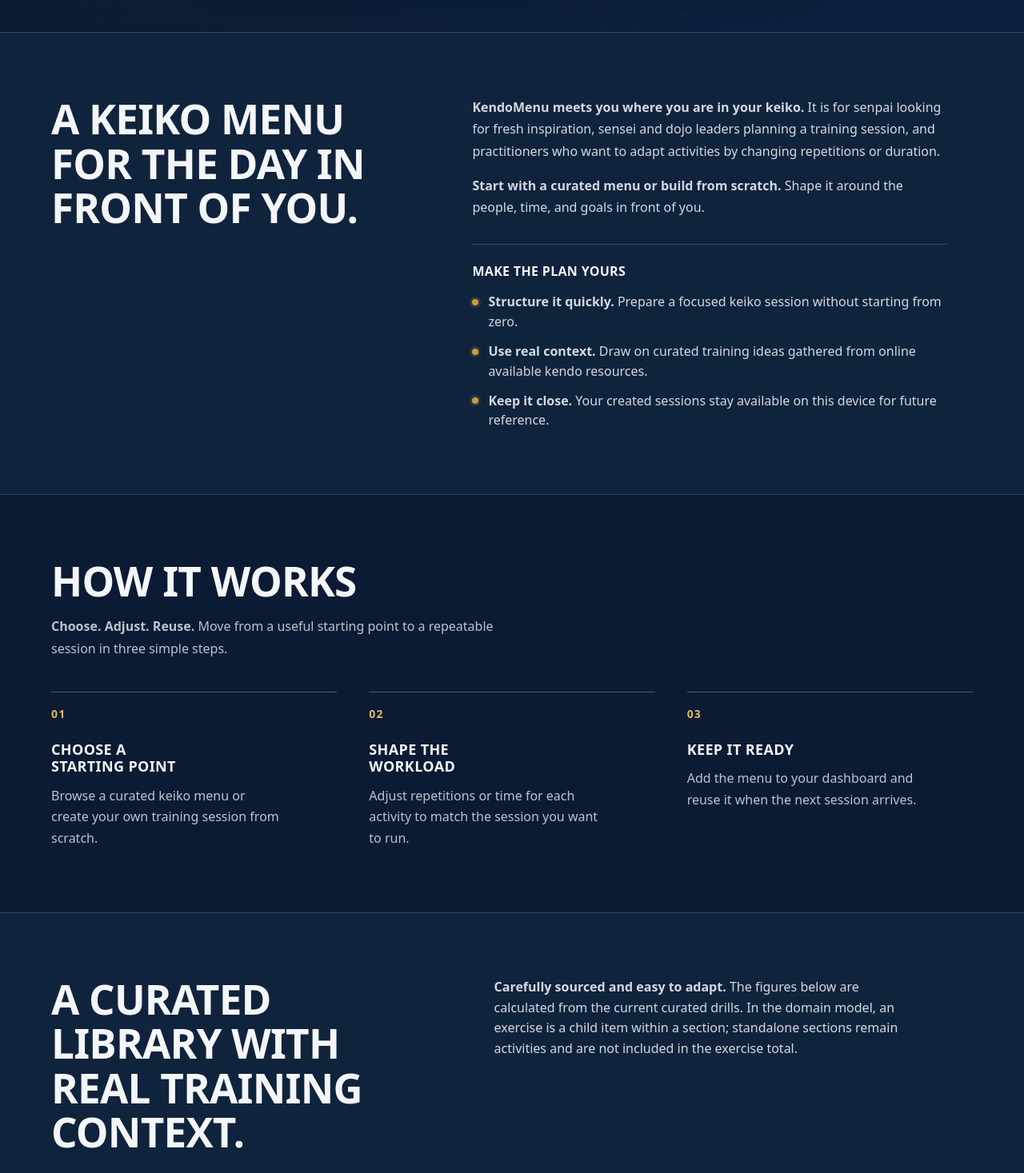
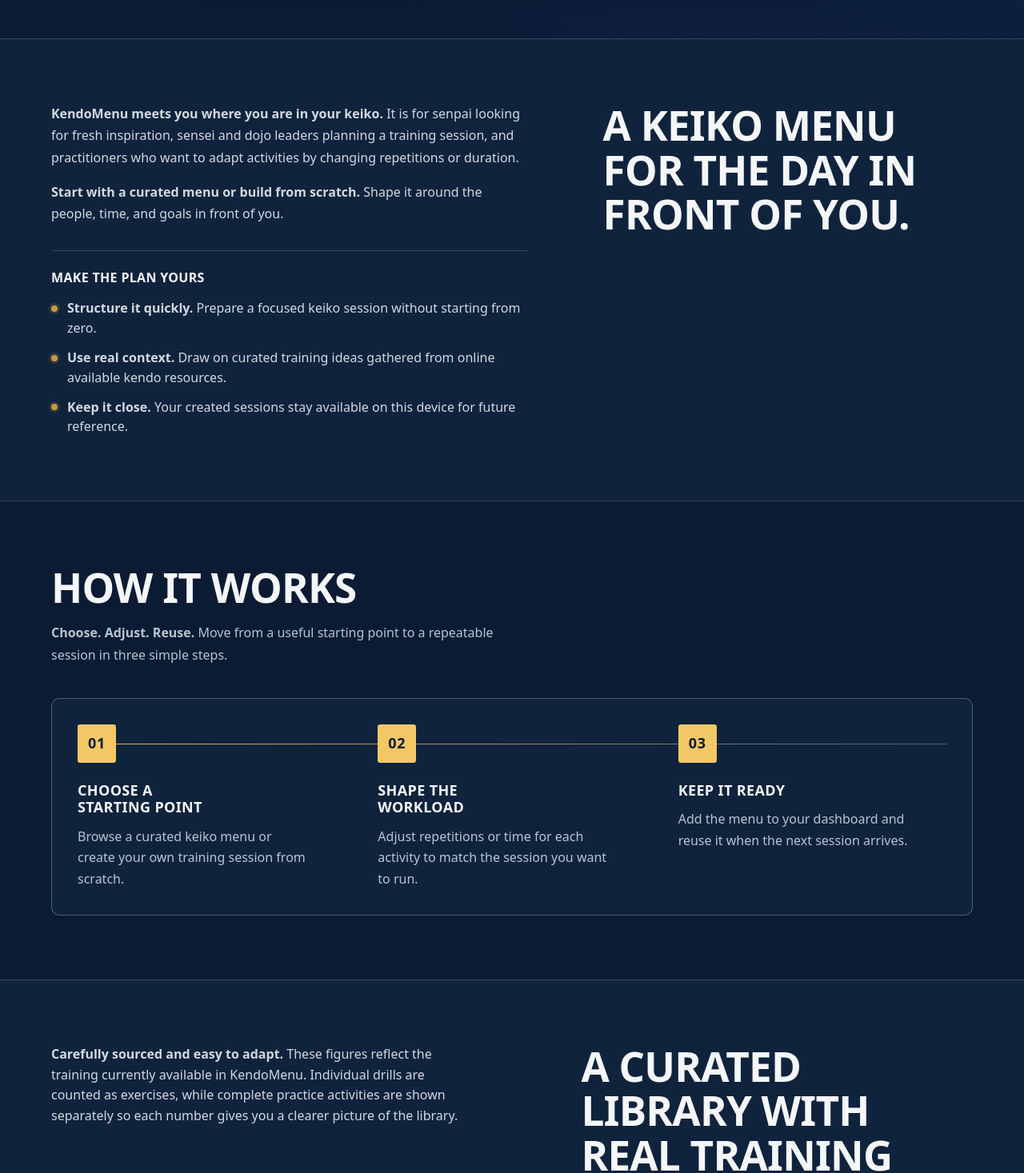
Before and after one commit to JavierMarro/kendo-menu, a React (Vite) app in the folder apps/web/: page /app in a window 1280 px wide. Shown: the part 794-2261 px from the top of the page at 80% size. Built offline with nearby package versions, Linux system fonts and the light colour scheme.

Commit message:
Landing page enhancements for user journey

```diff
--- a/apps/web/src/features/landing/LandingPage.tsx
+++ b/apps/web/src/features/landing/LandingPage.tsx
@@ -1,4 +1,4 @@
-import { useState, type ReactElement, type ReactNode } from 'react';
+import { useLayoutEffect, useRef, useState, type ReactElement, type ReactNode } from 'react';
 import { Link } from 'react-router-dom';
 
 import { CURATED_EXERCISE_COUNT, CURATED_TRAINING_SET_COUNT } from '../../lib/training-data';
@@ -59,8 +59,82 @@
   },
 ];
 
+const LANDING_REVEAL_SELECTOR = '[data-landing-reveal]';
+
+function useLandingScrollReveal() {
+  const sectionsRef = useRef<HTMLDivElement>(null);
+
+  useLayoutEffect(() => {
+    const sections = sectionsRef.current;
+    if (
+      sections === null ||
+      typeof IntersectionObserver === 'undefined' ||
+      typeof window.matchMedia !== 'function' ||
+      window.matchMedia('(prefers-reduced-motion: reduce)').matches
+    ) {
+      return undefined;
+    }
+
+    const revealTargets = Array.from(
+      sections.querySelectorAll<HTMLElement>(LANDING_REVEAL_SELECTOR),
+    );
+    const initialRevealBoundary = window.innerHeight * 0.88;
+
+    for (const target of revealTargets) {
+      const bounds = target.getBoundingClientRect();
+      if (bounds.top <= initialRevealBoundary && bounds.bottom >= 0) {
+        target.classList.add('is-revealed');
+      }
+    }
+
+    sections.classList.add('landing-motion-ready');
+
+    const observer = new IntersectionObserver(
+      (entries) => {
+        for (const entry of entries) {
+          if (!entry.isIntersecting) {
+            continue;
+          }
+
+          entry.target.classList.add('is-revealed');
+          observer.unobserve(entry.target);
+        }
+      },
+      { rootMargin: '0px 0px -12% 0px', threshold: 0.08 },
+    );
+
+    const revealFocusedGroup = (event: FocusEvent) => {
+      if (!(event.target instanceof Element)) {
+        return;
+      }
+
+      const revealTarget = event.target.closest<HTMLElement>(LANDING_REVEAL_SELECTOR);
+      if (revealTarget !== null && sections.contains(revealTarget)) {
+        revealTarget.classList.add('is-revealed');
+        observer.unobserve(revealTarget);
+      }
+    };
+
+    for (const target of revealTargets) {
+      if (!target.classList.contains('is-revealed')) {
+        observer.observe(target);
+      }
+    }
+    sections.addEventListener('focusin', revealFocusedGroup);
+
+    return () => {
+      observer.disconnect();
+      sections.removeEventListener('focusin', revealFocusedGroup);
+      sections.classList.remove('landing-motion-ready');
+    };
+  }, []);
+
+  return sectionsRef;
+}
+
 export function LandingPage(): ReactElement {
   const [openFaqId, setOpenFaqId] = useState<string | null>(null);
+  const sectionsRef = useLandingScrollReveal();
 
   return (
     <>
@@ -72,20 +146,24 @@
             Choose from {CURATED_TRAINING_SET_COUNT} curated menus, shape the workload for your
             training and keep polishing mind, spirit and character through varied kendo practice.
           </p>
-          <Link className="primary-button landing-cta landing-primary-action" to="/app/library">
+          <Link
+            className="primary-button landing-cta landing-primary-action"
+            to="/app/library"
+            aria-label="Browse drill library"
+          >
             BROWSE DRILL LIBRARY HERE →
           </Link>
         </div>
       </section>
 
-      <div className="landing-sections">
+      <div ref={sectionsRef} className="landing-sections">
         <section className="landing-section landing-introduction" aria-labelledby="intro-title">
           <div className="landing-section-inner landing-introduction-grid">
             <div className="landing-section-heading">
               <h2 id="intro-title">A keiko menu for the day in front of you.</h2>
             </div>
 
-            <div className="landing-section-copy">
+            <div className="landing-section-copy" data-landing-reveal="left">
               <p>
                 <strong>KendoMenu meets you where you are in your keiko.</strong> It is for senpai
                 looking for fresh inspiration, sensei and dojo leaders planning a training session,
@@ -125,7 +203,7 @@
 
         <section className="landing-section landing-process" aria-labelledby="how-it-works-title">
           <div className="landing-section-inner">
-            <div className="landing-section-heading">
+            <div className="landing-section-heading" data-landing-reveal="up">
               <h2 id="how-it-works-title">How it works</h2>
               <p>
                 <strong>Choose. Adjust. Reuse.</strong> Move from a useful starting point to a
@@ -133,7 +211,7 @@
               </p>
             </div>
 
-            <ol className="landing-steps">
+            <ol className="landing-steps" data-landing-reveal="steps">
               <li className="landing-step">
                 <span className="landing-step-number" aria-hidden="true">
                   01
@@ -163,19 +241,19 @@
 
         <section className="landing-section landing-library" aria-labelledby="library-story-title">
           <div className="landing-section-inner">
-            <div className="landing-library-heading">
-              <div className="landing-section-heading">
+            <div className="landing-library-heading" data-landing-reveal="split">
+              <div className="landing-section-heading landing-reveal-right">
                 <h2 id="library-story-title">A curated library with real training context.</h2>
               </div>
-              <p>
-                <strong>Carefully sourced and easy to adapt.</strong> The figures below are
-                calculated from the current curated drills. In the domain model, an exercise is a
-                child item within a section; standalone sections remain activities and are not
-                included in the exercise total.
+              <p className="landing-reveal-left">
+                <strong>Carefully sourced and easy to adapt.</strong> These figures reflect the
+                training currently available in KendoMenu. Individual drills are counted as
+                exercises, while complete practice activities are shown separately so each number
+                gives you a clearer picture of the library.
               </p>
             </div>
 
-            <dl className="landing-stats">
+            <dl className="landing-stats" data-landing-reveal="stats">
               <div className="landing-stat">
                 <dt>
                   <strong>CURATED KEIKO MENUS</strong>
@@ -208,7 +286,7 @@
               </div>
             </dl>
 
-            <div className="landing-library-details">
+            <div className="landing-library-details" data-landing-reveal="up">
               <div>
                 <h3>Research sources</h3>
                 <p>
@@ -230,7 +308,7 @@
 
         <section className="landing-section landing-faq" aria-labelledby="faq-title">
           <div className="landing-section-inner">
-            <div className="landing-section-heading">
+            <div className="landing-section-heading" data-landing-reveal="up">
               <h2 id="faq-title">Questions, answered.</h2>
               <p>
                 <strong>Clear answers before you start honing your skills.</strong> The essentials
@@ -238,7 +316,7 @@
               </p>
             </div>
 
-            <div className="landing-faq-grid">
+            <div className="landing-faq-grid" data-landing-reveal="up">
               {FAQ_ITEMS.map((item) => {
                 const isOpen = openFaqId === item.id;
                 const questionId = `${item.id}-question`;
@@ -279,15 +357,19 @@
 
         <section className="landing-section landing-final-cta" aria-labelledby="final-cta-title">
           <div className="landing-section-inner">
-            <div className="landing-final-cta-panel">
-              <div>
+            <div className="landing-final-cta-panel" data-landing-reveal="split">
+              <div className="landing-final-cta-copy landing-reveal-right">
                 <h2 id="final-cta-title">Your next keiko starts with a clear plan.</h2>
                 <p>
                   <strong>Make today’s plan real.</strong> Choose a menu from the library, adjust it
                   and make the plan yours.
                 </p>
               </div>
-              <Link className="primary-button landing-primary-action" to="/app/library">
+              <Link
+                className="primary-button landing-primary-action landing-reveal-left"
+                to="/app/library"
+                aria-label="Record your first keiko"
+              >
                 RECORD YOUR FIRST KEIKO HERE →
               </Link>
             </div>
--- a/apps/web/src/styles.css
+++ b/apps/web/src/styles.css
@@ -26,6 +26,9 @@
   --accent-hover: #dfb65b;
   --accent-soft: rgba(200, 155, 60, 0.16);
   --accent-ink: #0b1b33;
+  --accent-bright: #f2c866;
+  --accent-bright-hover: #ffda7e;
+  --accent-bright-pressed: #d9a944;
   --danger: #f0786f;
   --danger-soft: rgba(240, 120, 111, 0.14);
   --success: #9bd0aa;
@@ -648,14 +651,46 @@
   margin-top: var(--space-8);
 }
 
-.landing-primary-action {
+.primary-button.landing-primary-action {
   min-height: 3.25rem;
   padding: var(--space-3) var(--space-6);
+  border-color: var(--accent-bright);
+  border-radius: 0.2rem;
+  color: var(--accent-ink);
+  background: var(--accent-bright);
+  box-shadow: 0 5px 14px rgba(3, 10, 22, 0.24);
   font-size: var(--type-16);
   font-weight: 750;
+  transition:
+    color 160ms ease-out,
+    background-color 160ms ease-out,
+    border-color 160ms ease-out,
+    box-shadow 180ms ease-out,
+    transform 180ms cubic-bezier(0.16, 1, 0.3, 1);
+}
+
+.primary-button.landing-primary-action:hover:not(:disabled) {
+  border-color: var(--accent-bright-hover);
+  color: var(--accent-ink);
+  background: var(--accent-bright-hover);
+  box-shadow: 0 8px 18px rgba(3, 10, 22, 0.3);
+  transform: translateY(-2px);
+}
+
+.primary-button.landing-primary-action:focus-visible {
+  outline-color: var(--text);
+  outline-offset: 4px;
+}
+
+.primary-button.landing-primary-action:active:not(:disabled) {
+  border-color: var(--accent-bright-pressed);
+  background: var(--accent-bright-pressed);
+  box-shadow: 0 2px 6px rgba(3, 10, 22, 0.22);
+  transform: translateY(1px);
 }
 
 .landing-sections {
+  overflow-x: clip;
   background: var(--canvas);
 }
 
@@ -675,9 +710,13 @@
 
 .landing-introduction-grid {
   display: grid;
-  grid-template-columns: minmax(0, 0.85fr) minmax(0, 1.15fr);
+  grid-template-columns: minmax(0, 1.15fr) minmax(0, 0.85fr);
   gap: clamp(var(--space-8), 8vw, var(--space-16));
   align-items: start;
+}
+
+.landing-introduction-grid > .landing-section-heading {
+  grid-column: 2;
 }
 
 .landing-section-heading {
@@ -698,6 +737,8 @@
 }
 
 .landing-section-copy {
+  grid-row: 1;
+  grid-column: 1;
   max-width: 65ch;
 }
 
@@ -755,28 +796,49 @@
 }
 
 .landing-steps {
+  position: relative;
   display: grid;
   grid-template-columns: repeat(3, minmax(0, 1fr));
-  gap: clamp(var(--space-5), 5vw, var(--space-10));
+  gap: clamp(var(--space-6), 5vw, var(--space-10));
   margin: var(--space-10) 0 0;
-  padding: 0;
+  padding: clamp(var(--space-6), 4vw, var(--space-8));
+  border: 1px solid var(--line-strong);
+  border-radius: var(--radius-md);
+  background: var(--surface-soft);
   list-style: none;
 }
 
+.landing-steps::before {
+  position: absolute;
+  top: calc(clamp(var(--space-6), 4vw, var(--space-8)) + 1.5rem);
+  right: clamp(var(--space-6), 4vw, var(--space-8));
+  left: clamp(var(--space-6), 4vw, var(--space-8));
+  height: 1px;
+  background: linear-gradient(90deg, var(--accent-hover), var(--line-strong));
+  content: '';
+}
+
 .landing-step {
+  position: relative;
   min-width: 0;
-  padding-top: var(--space-4);
-  border-top: 1px solid var(--line-strong);
 }
 
 .landing-step-number {
-  display: block;
+  position: relative;
+  z-index: 1;
+  display: inline-grid;
+  width: 3rem;
+  height: 3rem;
+  place-items: center;
   margin-bottom: var(--space-6);
-  color: var(--accent-hover);
-  font-size: var(--type-14);
+  border: 1px solid rgba(242, 200, 102, 0.75);
+  border-radius: 0.2rem;
+  color: var(--accent-ink);
+  background: var(--accent-bright);
+  font-size: var(--type-18);
   font-variant-numeric: tabular-nums;
-  font-weight: 750;
-  letter-spacing: 0.08em;
+  font-weight: 800;
+  letter-spacing: 0.04em;
 }
 
 .landing-step h3 {
@@ -796,12 +858,19 @@
 
 .landing-library-heading {
   display: grid;
-  grid-template-columns: minmax(0, 0.9fr) minmax(0, 1.1fr);
+  grid-template-columns: minmax(0, 1.1fr) minmax(0, 0.9fr);
   gap: clamp(var(--space-8), 8vw, var(--space-16));
   align-items: start;
 }
 
+.landing-library-heading > .landing-section-heading {
+  grid-row: 1;
+  grid-column: 2;
+}
+
 .landing-library-heading > p {
+  grid-row: 1;
+  grid-column: 1;
   max-width: 58ch;
   margin: 0;
   color: var(--muted-strong);
@@ -989,7 +1058,7 @@
 
 .landing-final-cta-panel {
   display: grid;
-  grid-template-columns: minmax(0, 1fr) auto;
+  grid-template-columns: minmax(0, 0.8fr) minmax(0, 1.2fr);
   gap: clamp(var(--space-6), 8vw, var(--space-12));
   align-items: center;
   padding: clamp(var(--space-6), 6vw, var(--space-10));
@@ -999,6 +1068,11 @@
   box-shadow: var(--shadow);
 }
 
+.landing-final-cta-copy {
+  grid-row: 1;
+  grid-column: 2;
+}
+
 .landing-final-cta h2 {
   max-width: 18ch;
   font-size: clamp(var(--type-28), 4vw, 3.5rem);
@@ -1013,8 +1087,74 @@
 }
 
 .landing-final-cta .primary-button {
-  justify-self: end;
+  grid-row: 1;
+  grid-column: 1;
+  justify-self: start;
   white-space: nowrap;
+}
+
+.landing-motion-ready [data-landing-reveal]:not([data-landing-reveal='split']) {
+  opacity: 0;
+  transform: translate3d(0, 1rem, 0);
+  transition:
+    opacity 520ms cubic-bezier(0.16, 1, 0.3, 1),
+    transform 600ms cubic-bezier(0.16, 1, 0.3, 1);
+}
+
+.landing-motion-ready [data-landing-reveal='left'] {
+  transform: translate3d(-1.4rem, 0.75rem, 0);
+}
+
+.landing-motion-ready [data-landing-reveal='split'] > .landing-reveal-left,
+.landing-motion-ready [data-landing-reveal='split'] > .landing-reveal-right {
+  opacity: 0;
+  transition:
+    opacity 520ms cubic-bezier(0.16, 1, 0.3, 1),
+    transform 600ms cubic-bezier(0.16, 1, 0.3, 1);
+}
+
+.landing-motion-ready [data-landing-reveal='split'] > .landing-reveal-left {
+  transform: translate3d(-1.4rem, 0.75rem, 0);
+}
+
+.landing-motion-ready [data-landing-reveal='split'] > .landing-reveal-right {
+  transform: translate3d(1.4rem, 0.75rem, 0);
+}
+
+.landing-motion-ready [data-landing-reveal].is-revealed:not([data-landing-reveal='split']),
+.landing-motion-ready [data-landing-reveal='split'].is-revealed > .landing-reveal-left,
+.landing-motion-ready [data-landing-reveal='split'].is-revealed > .landing-reveal-right {
+  opacity: 1;
+  transform: translate3d(0, 0, 0);
+}
+
+.landing-motion-ready [data-landing-reveal='split'].is-revealed > .landing-reveal-right {
+  transition-delay: 80ms;
+}
+
+.landing-motion-ready .landing-steps[data-landing-reveal='steps'] .landing-step,
+.landing-motion-ready .landing-stats[data-landing-reveal='stats'] .landing-stat {
+  opacity: 0;
+  transform: translate3d(0, 0.75rem, 0);
+  transition:
+    opacity 420ms cubic-bezier(0.16, 1, 0.3, 1),
+    transform 500ms cubic-bezier(0.16, 1, 0.3, 1);
+}
+
+.landing-motion-ready .landing-steps.is-revealed .landing-step,
+.landing-motion-ready .landing-stats.is-revealed .landing-stat {
+  opacity: 1;
+  transform: translate3d(0, 0, 0);
+}
+
+.landing-motion-ready .landing-steps.is-revealed .landing-step:nth-child(2),
+.landing-motion-ready .landing-stats.is-revealed .landing-stat:nth-child(2) {
+  transition-delay: 90ms;
+}
+
+.landing-motion-ready .landing-steps.is-revealed .landing-step:nth-child(3),
+.landing-motion-ready .landing-stats.is-revealed .landing-stat:nth-child(3) {
+  transition-delay: 180ms;
 }
 
 .landing-page h1,
@@ -1918,6 +2058,16 @@
   .landing-final-cta .primary-button {
     justify-self: start;
   }
+
+  .landing-introduction-grid > .landing-section-heading,
+  .landing-section-copy,
+  .landing-library-heading > .landing-section-heading,
+  .landing-library-heading > p,
+  .landing-final-cta-copy,
+  .landing-final-cta .primary-button {
+    grid-row: auto;
+    grid-column: auto;
+  }
 }
 
 @media (max-width: 1024px) {
@@ -2101,12 +2251,37 @@
 
   .landing-steps {
     grid-template-columns: 1fr;
-    gap: var(--space-6);
+    gap: var(--space-8);
     margin-top: var(--space-8);
+    padding: var(--space-6);
+  }
+
+  .landing-steps::before {
+    top: var(--space-6);
+    right: auto;
+    bottom: var(--space-6);
+    left: calc(var(--space-6) + 1.5rem);
+    width: 1px;
+    height: auto;
+    background: linear-gradient(180deg, var(--accent-hover), var(--line-strong));
+  }
+
+  .landing-step {
+    display: grid;
+    grid-template-columns: 3rem minmax(0, 1fr);
+    gap: 0 var(--space-5);
+    align-items: start;
   }
 
   .landing-step-number {
-    margin-bottom: var(--space-4);
+    grid-row: 1 / span 2;
+    grid-column: 1;
+    margin-bottom: 0;
+  }
+
+  .landing-step h3,
+  .landing-step p {
+    grid-column: 2;
   }
 
   .landing-stats {
@@ -2274,6 +2449,15 @@
 }
 
 @media (prefers-reduced-motion: reduce) {
+  .landing-motion-ready [data-landing-reveal],
+  .landing-motion-ready [data-landing-reveal] > .landing-reveal-left,
+  .landing-motion-ready [data-landing-reveal] > .landing-reveal-right,
+  .landing-motion-ready .landing-step,
+  .landing-motion-ready .landing-stat {
+    opacity: 1 !important;
+    transform: none !important;
+  }
+
   *,
   *::before,
   *::after {
```
Also changed, not shown: 2 other files (tests, documents, lock files or other folders).
